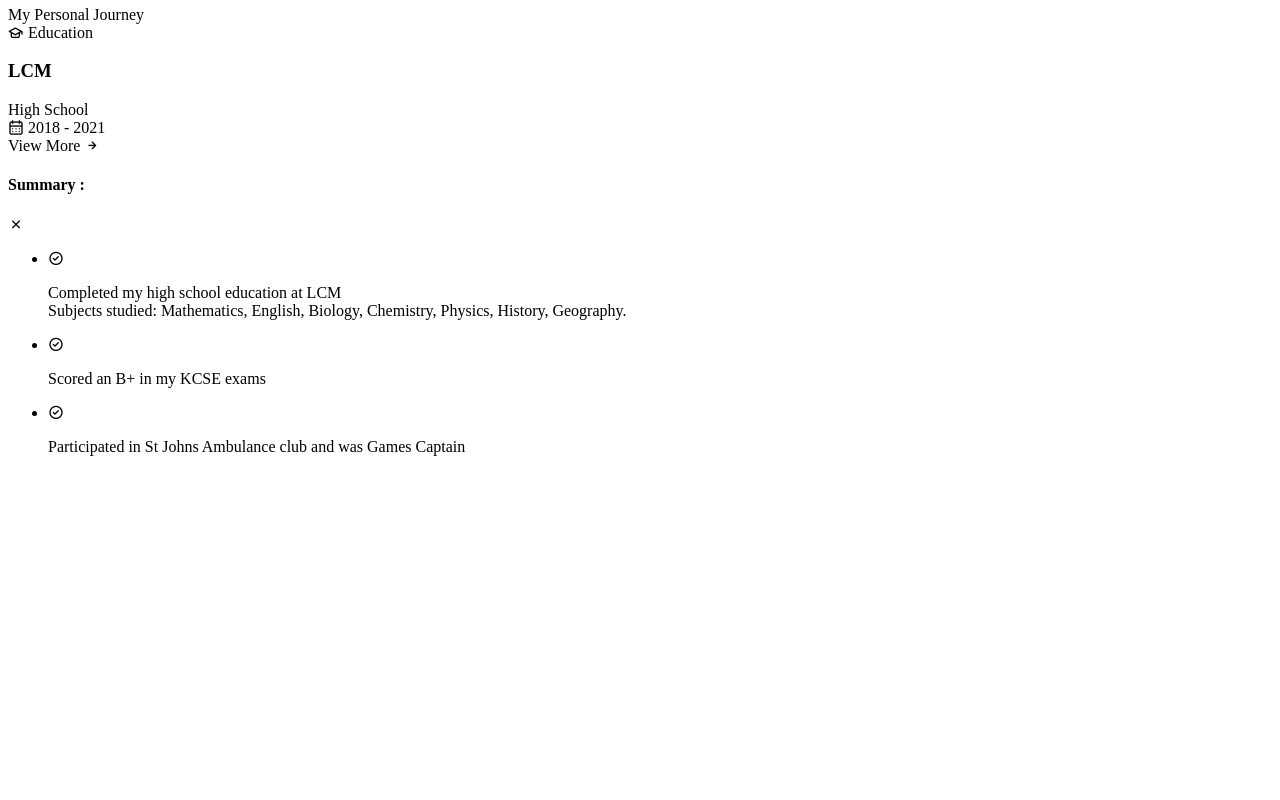
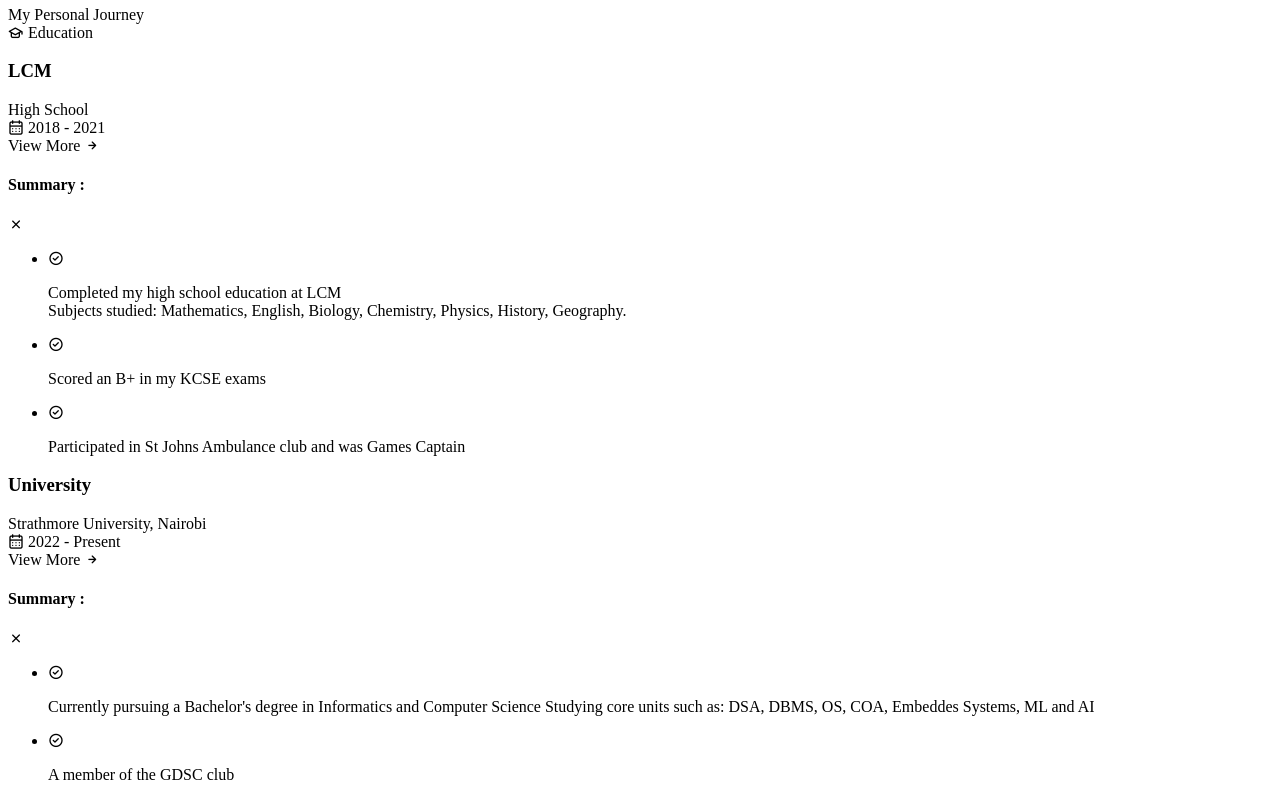
Before and after one commit to Wendy-Lagho/portfolio, a plain HTML site: page index.html in a window 1280 px wide. Shown: the part 4427-5227 px from the top of the page. Before the commit the page ends 4899 px from the top, so only its background shows below. Drawn offline with nearby package versions, Linux system fonts and the light colour scheme.

Commit message:
Update index.html

```diff
--- a/index.html
+++ b/index.html
@@ -380,8 +380,53 @@
         <!-- Qualification 2 -->
 
         <div class="qualification_data">
+            <h3 class="qualification_title">University</h3>
+            <span class="qualification_subtitle"> Strathmore University, Nairobi</span>
+            <div class="qualification_calendar">
+              <i class="uil uil-calendar-alt"></i>
+              2022 - Present
+            </div>
+            <span class="button button--flex button--small button--link services__button">
+              View More
+              <i class="uil uil-arrow-right button_icon"></i>
+            </span>
+            <div class="services_modal">
+              <div class="services_modal-content">
+                <h4 class="services_modal-title">Summary :</h4>
+                <i class="uil uil-times services__modal-close"></i>
+                <ul class="services__modal-services grid">
+                  <li class="services__modal-service">
+                    <i class="uil uil-check-circle services__modal-icon"></i>
+                    <p>Currently pursuing a Bachelor's degree in Informatics and Computer Science
+                      Studying core units such as: DSA, DBMS, OS, COA, Embeddes Systems, ML and AI</p>
+                  </li>
+                  <li class="services__modal-service">
+                    <i class="uil uil-check-circle services__modal-icon"></i>
+                    <p>A member of the GDSC club</p>
+                  </li>
+                  <!--
+                  <li class="services__modal-service">
+                    <i class="uil uil-check-circle services__modal-icon"></i>
+                    <p>Participated in the Strathmore University Hackathon 2021</p>
+                  </li>
+                -->
+                </ul>
+              </div>
+            </div>
+          </div>
 
+          <div>
+            <span class="qualification_rounder"></span>
+            <span class="qualification_line"></span>
+          </div>
+        </div>
+      </div>
+    </div>
+  </div>
 </section>
+
+<!-- Portfolio -->
+
   </main>
 </body>
 </html>
```
